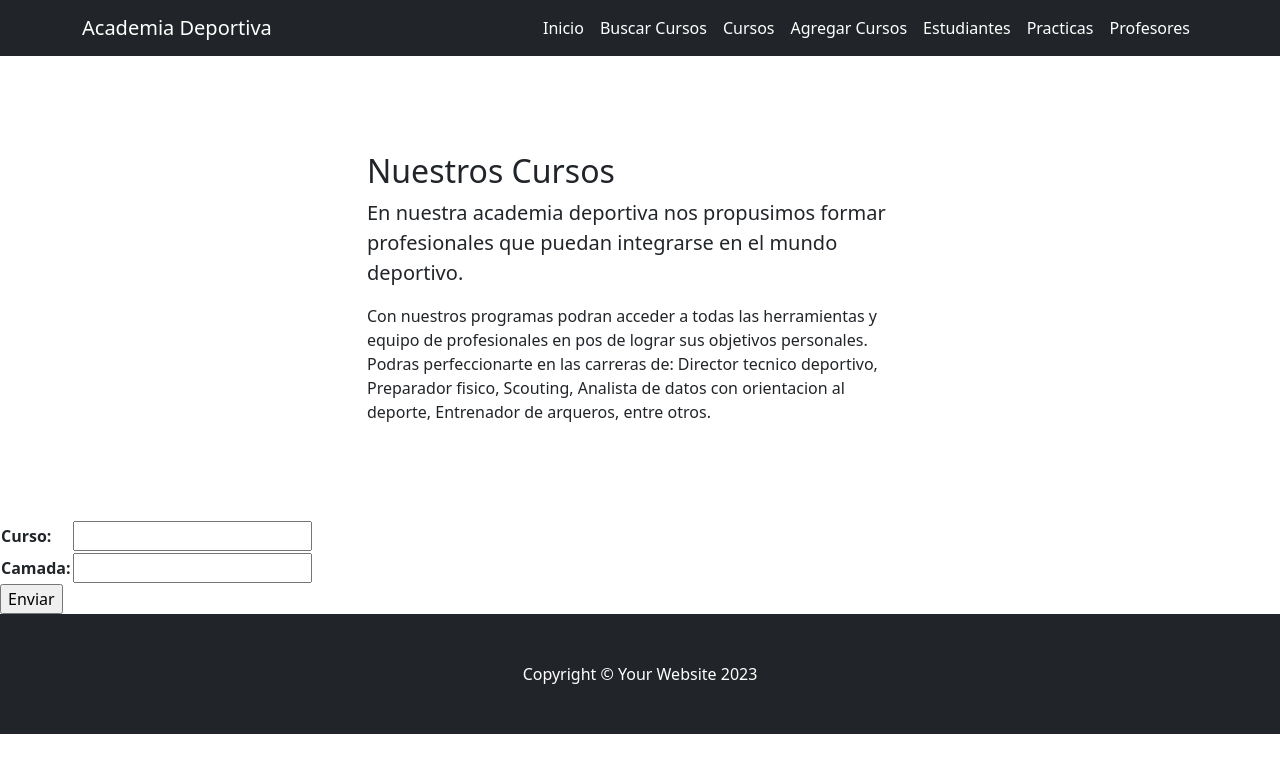
After one commit to LucasCarre/Prueba, a Django app: page /form-con-api/ in a window 1280 px wide. The commit adds this page. Shown: the top 773 px of the page. Run offline with Django 4.2, Linux system fonts and the light colour scheme; some libraries are stand-ins or nearby versions.

Commit message:
Proyecto finalizado para la entrega

```diff
--- /dev/null
+++ b/Lucas/Appprueba/forms.py
@@ -0,0 +1,8 @@
+from django import forms
+
+class CursoFormulario(forms.Form):
+    curso = forms.CharField()
+    camada = forms.IntegerField()
+
+class BuscaCursoForm(forms.Form):
+    curso = forms.CharField()
--- /dev/null
+++ b/Lucas/Appprueba/templates/appprueba/agregar-cursos-api.html
@@ -0,0 +1,30 @@
+{% extends 'appprueba/base.html' %}
+
+{% load static %}
+
+{% block title %} Formulario con API {% endblock title %}
+
+{% block main %}
+
+<section class="py-5">
+    <div class="container my-5">
+        <div class="row justify-content-center">
+            <div class="col-lg-6">
+                <h2>Nuestros Cursos</h2>
+                <p class="lead">En nuestra academia deportiva nos propusimos formar profesionales que puedan integrarse en el mundo deportivo.</p>
+                <p class="mb-0">Con nuestros programas podran acceder a todas las herramientas y equipo de profesionales en pos de lograr sus objetivos personales.</p>
+                <p class="mb-0">Podras perfeccionarte en las carreras de: Director tecnico deportivo, Preparador fisico, Scouting, Analista de datos con orientacion al deporte, Entrenador de arqueros, entre otros.</p>
+            </div>
+        </div>
+    </div>
+</section>
+<form action="" method="POST">
+    {% csrf_token %}
+
+    <table>
+        {{ mi_formulario.as_table }}
+    </table>
+    <input type="submit" value="Enviar">
+
+</form>
+{% endblock main %}
--- a/Lucas/Appprueba/templates/appprueba/base.html
+++ b/Lucas/Appprueba/templates/appprueba/base.html
@@ -21,7 +21,9 @@
                 <div class="collapse navbar-collapse" id="navbarSupportedContent">
                     <ul class="navbar-nav ms-auto mb-2 mb-lg-0">
                         <li class="nav-item"><a class="nav-link active" aria-current="page" href="{% url 'Inicio' %}">Inicio</a></li>
+                        <li class="nav-item"><a class="nav-link active" aria-current="page" href="{% url 'Buscar Cursos' %}">Buscar Cursos</a></li>
                         <li class="nav-item"><a class="nav-link active" aria-current="page" href="{% url 'Cursos' %}">Cursos</a></li>
+                        <li class="nav-item"><a class="nav-link active" aria-current="page" href="{% url 'Agregar Cursos' %}">Agregar Cursos</a></li>
                         <li class="nav-item"><a class="nav-link active" aria-current="page" href="{% url 'Estudiantes' %}">Estudiantes</a></li>
                         <li class="nav-item"><a class="nav-link active" aria-current="page" href="{% url 'Practicas' %}">Practicas</a></li>
                         <li class="nav-item"><a class="nav-link active" aria-current="page" href="{% url 'Profesores' %}">Profesores</a></li>
@@ -31,6 +33,8 @@
         </nav>
         {% block main %}
         {% endblock main %}
+        {% block form-prueba %}
+        {% endblock form-prueba%}
         <!-- Footer-->
         <footer class="py-5 bg-dark">
             <div class="container"><p class="m-0 text-center text-white">Copyright &copy; Your Website 2023</p></div>
--- a/Lucas/Appprueba/templates/appprueba/cursos.html
+++ b/Lucas/Appprueba/templates/appprueba/cursos.html
@@ -14,10 +14,4 @@
                 </div>
             </div>
         </section>
-        <!-- Image element - set the background image for the header in the line below-->
-        <div class="py-5 bg-image-full" style="background-image: url('https://source.unsplash.com/4ulffa6qoKA/1200x800')">
-            <!-- Put anything you want here! The spacer below with inline CSS is just for demo purposes!-->
-            <div style="height: 20rem"></div>
-        </div>
-
         {% endblock main %}
--- a/Lucas/Appprueba/templates/appprueba/estudiantes.html
+++ b/Lucas/Appprueba/templates/appprueba/estudiantes.html
@@ -18,5 +18,4 @@
             <!-- Put anything you want here! The spacer below with inline CSS is just for demo purposes!-->
             <div style="height: 20rem"></div>
         </div>
-
 {% endblock main %}
--- a/Lucas/Appprueba/urls.py
+++ b/Lucas/Appprueba/urls.py
@@ -2,9 +2,12 @@ from django.urls import path
 from Appprueba import views
 
 urlpatterns = [
-    path('/', views.inicio, name='Inicio'),
+    path('', views.inicio, name='Inicio'),
     path('cursos/', views.cursos, name='Cursos'),
     path('profesores/', views.profesores, name= 'Profesores'),
     path('estudiantes/', views.estudiantes, name='Estudiantes'),
-    path('practicas/', views.practicas, name= 'Practicas')
-]
+    path('practicas/', views.practicas, name= 'Practicas'),
+    path('formulario_curso/', views.formulario_curso, name='Formulario Cursos'),
+    path('form-con-api/', views.agregar_curso_api, name="Agregar Cursos"),
+    path('buscar-cursos/', views.buscar_cursos, name="Buscar Cursos"),
+    ]
--- a/Lucas/Appprueba/views.py
+++ b/Lucas/Appprueba/views.py
@@ -1,5 +1,7 @@
 from django.shortcuts import render
 from django.http import HttpResponse
+from Appprueba.models import Curso
+from Appprueba.forms import CursoFormulario, BuscaCursoForm
 
 def inicio(request):
     return render(request, 'appprueba/inicio.html')
@@ -15,3 +17,42 @@ def estudiantes(request):
 
 def practicas(request):
     return render(request, 'appprueba/practicas.html')
+
+def formulario_curso(request):
+    if request.method == 'POST':
+        curso = Curso(nombre=request.POST['curso'], camada= request.POST['camada'])
+        curso.save()
+        return render(request, "appprueba/inicio.html")
+    return render(request, 'appprueba/cursos.html')
+
+
+def agregar_curso_api(request):
+    if request.method == "POST":
+        mi_formulario = CursoFormulario(request.POST) # Aqui me llega la informacion del html
+        # print(miFormulario)
+        if mi_formulario.is_valid():
+            informacion = mi_formulario.cleaned_data
+
+            curso = Curso(nombre=informacion["curso"], camada=informacion["camada"])
+            curso.save()
+
+            return render(request, "appprueba/inicio.html")
+    else:
+        mi_formulario = CursoFormulario()
+
+    return render(request, "appprueba/agregar-cursos-api.html", {"mi_formulario": mi_formulario})
+
+def buscar_cursos(request):
+    if request.method == "POST":
+        mi_formulario = BuscaCursoForm(request.POST) # Aqui me llega la informacion del html
+
+        if mi_formulario.is_valid():
+            informacion = mi_formulario.cleaned_data
+
+            cursos = Curso.objects.filter(nombre__icontains=informacion["curso"])
+
+            return render(request, "appprueba/mostrar_cursos.html", {"cursos": cursos})
+    else:
+        mi_formulario = BuscaCursoForm()
+
+    return render(request, "appprueba/buscar_cursos.html", {"mi_formulario": mi_formulario})
--- a/Lucas/Lucas/urls.py
+++ b/Lucas/Lucas/urls.py
@@ -19,5 +19,5 @@ from django.urls import path, include
 
 urlpatterns = [
     path('admin/', admin.site.urls),
-    path('Appprueba/', include('Appprueba.urls'))
+    path('', include('Appprueba.urls'))
 ]
```
Also changed, not shown: Lucas/Appprueba/templates/appprueba/buscar_cursos.html (added, +16 -0 lines), Lucas/Appprueba/templates/appprueba/mostrar_cursos.html (added, +15 -0 lines), Lucas/db.sqlite3.
